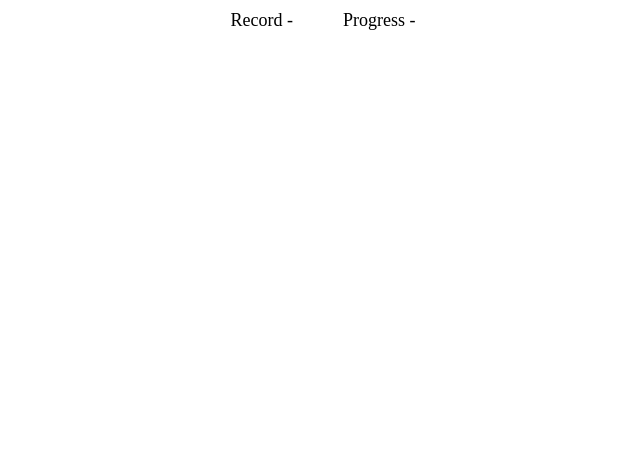
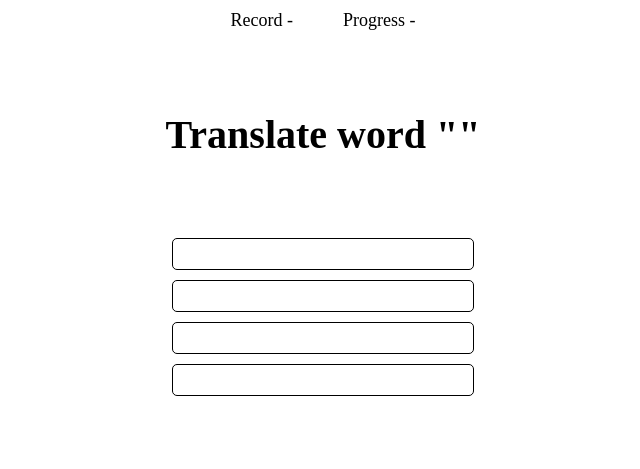
Before and after one commit to Dmytriy-OL/DesignPaternsLab6, a plain HTML site: page index.html in a window 1280 px wide. Shown: the whole page, without its empty margins (317-957 px from the left). Drawn offline with Linux system fonts and the light colour scheme.

Commit message:
add: main

```diff
--- a/index.html
+++ b/index.html
@@ -13,5 +13,14 @@
             <div class="header__indicators-element progress-indicator">Progress - </div>
         </div>
     </header>
+    <main class="main">
+        <div class="main__title">Translate word ""</div>
+        <div class="task-block">
+            <a class="task-block__answer" href="#"></a>
+            <a class="task-block__answer" href="#"></a>
+            <a class="task-block__answer" href="#"></a>
+            <a class="task-block__answer" href="#"></a>
+        </div>
+    </main>
 </body>
 </html>
--- a/scss/style.scss
+++ b/scss/style.scss
@@ -24,7 +24,42 @@ body {
         font-size: 18px;
     }
 }
-.record-indicator {
+
+.main {
+    display: flex;
+    align-items: center;
+    flex-direction: column;
+    gap: 80px;
+    padding: 70px 0px;
+    &__title {
+        font-size: 40px;
+        font-weight: 700;
+        color: #000000;
+    }
 }
-.progress-indicator {
+.task-block {
+    display: flex;
+    flex-direction: column;
+    gap: 10px;
+    &__answer {
+        padding: 15px 150px;
+        color: #000000;
+        font-size: 20px;
+        text-decoration: none;
+        border: 0.5px solid #000000;
+        border-radius: 5px;
+        transition: all 0.3s;
+
+        &:hover {
+            background-color: #c8e9ff;
+        }
+    }
 }
+
+.right-answer {
+    background-color: #8cff6f;
+}
+
+.wrong-answer {
+    background-color: #ff6f6f;
+}
```
Also changed, not shown: css/style.css.
